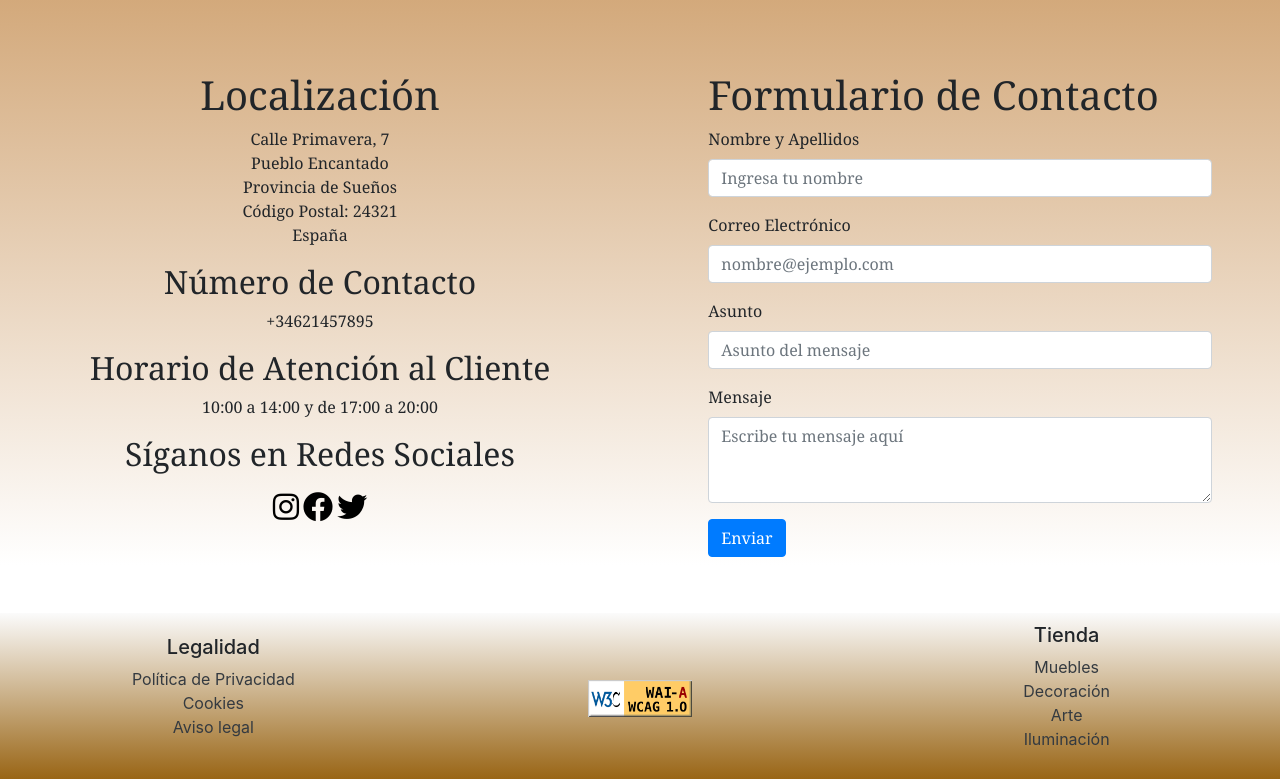
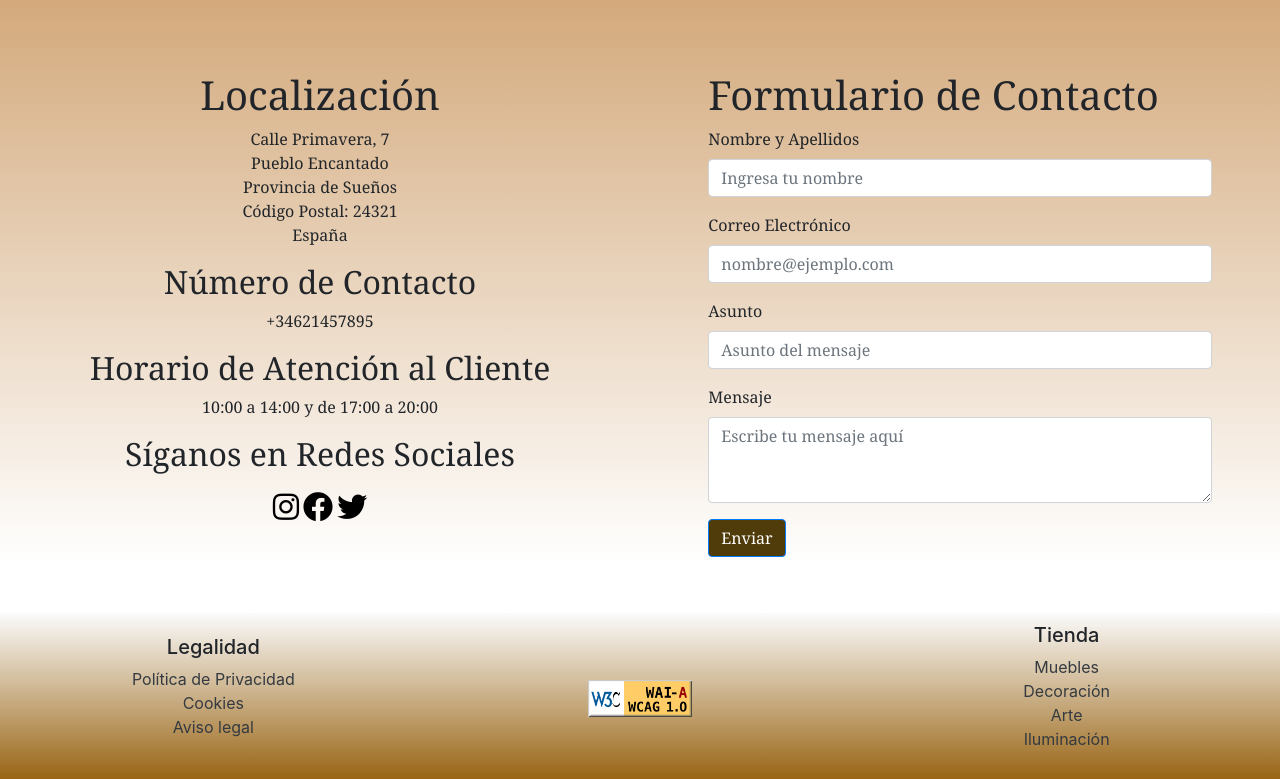
Before and after one commit to ppolo1/Primera-Fila, a PHP site: page /VISTA/contacto in a window 1280 px wide. Shown: the part 366-1145 px from the top of the page. Run offline with PHP 8.4, Linux system fonts and the light colour scheme; some libraries are stand-ins or nearby versions.

Commit message:
Añadidos los últimos cambios de Adriana: - Cambiado main de Contacto.php. El botón "Enviar" cambia de color

```diff
--- a/VISTA/Contacto.php
+++ b/VISTA/Contacto.php
@@ -70,7 +70,7 @@
                             <label for="mensaje" class="form-label">Mensaje</label>
                             <textarea class="form-control" id="mensaje" rows="3" placeholder="Escribe tu mensaje aquí"></textarea>
                         </div>
-                            <button type="submit" class="btn btn-primary">Enviar</button>
+                        <button type="submit" class="btn btn-primary" style="background-color: #503B0A;">Enviar</button>
                     </form>
                 </div>
             </div>
```
Also changed, not shown: VISTA/Home.php (indentation only). Lines whose indentation alone changed are shown as unchanged.
